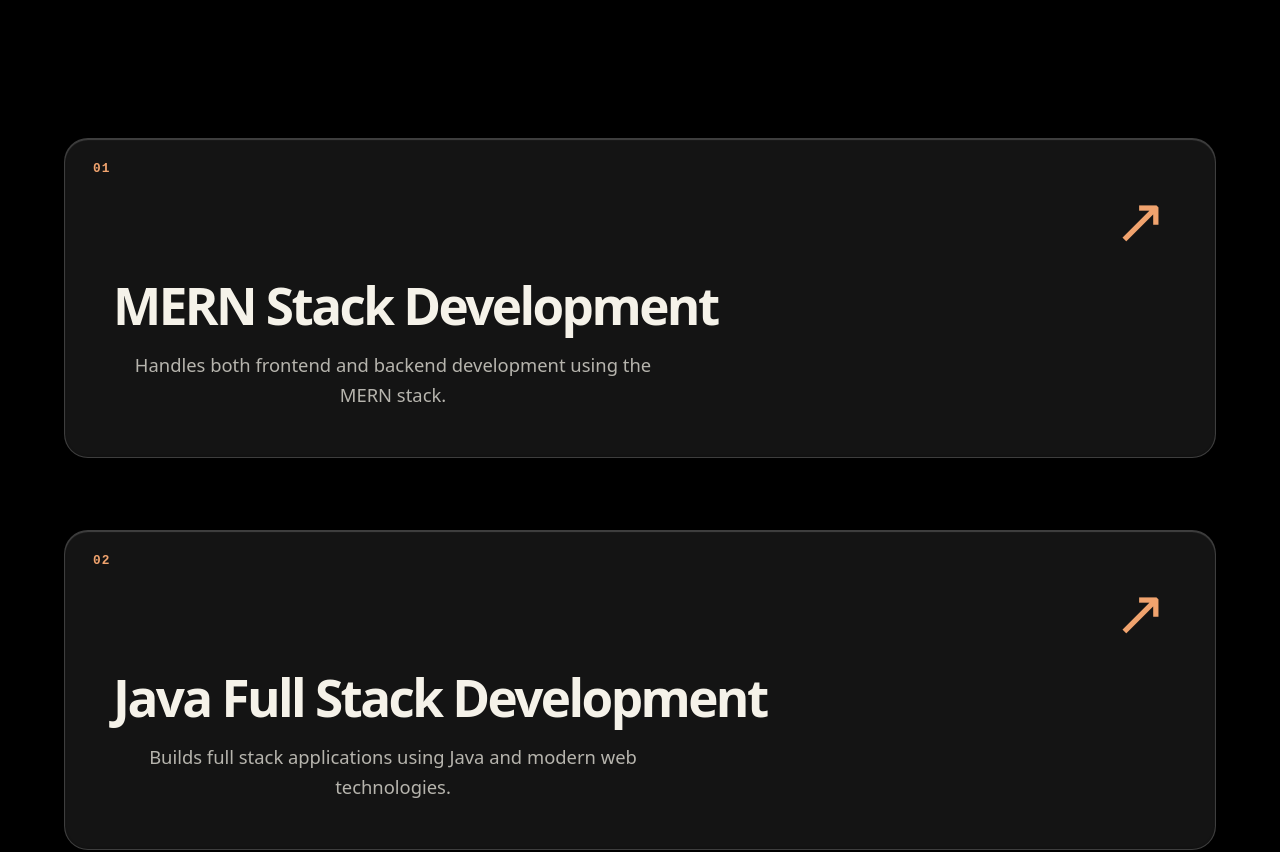
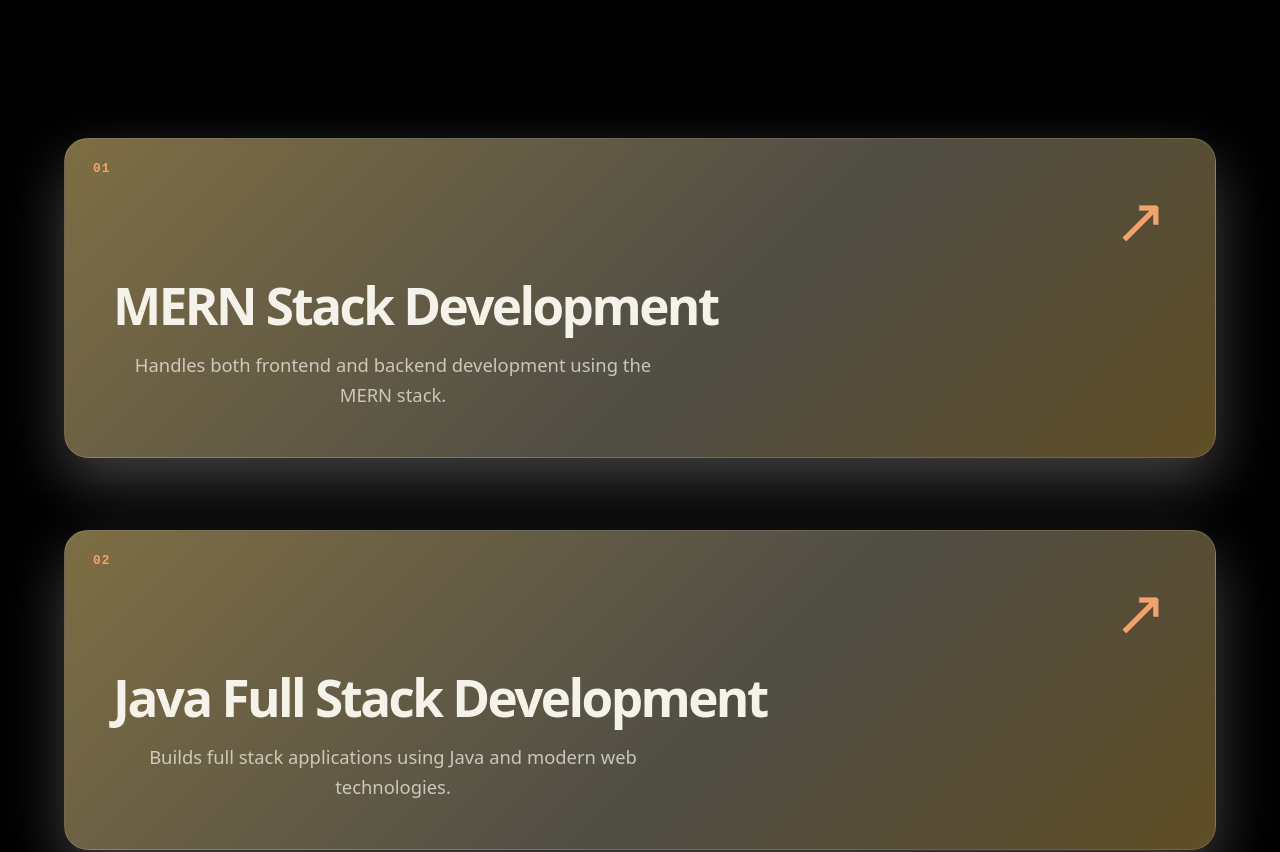
Before and after one commit to Lab-Dev-Pranav/PF, a React (Vite) app: page /home in a window 1280 px wide. Shown: the part 3220-4072 px from the top of the page. Built offline with nearby package versions, Linux system fonts and the light colour scheme; a web font is replaced by a local one.

Commit message:
effects animation + one new section of horizontal scroll

```diff
--- a/src/components/ScrollStack.css
+++ b/src/components/ScrollStack.css
@@ -31,10 +31,10 @@
   padding: clamp(1.5rem, 4vw, 3rem);
   border: 1px solid rgba(255, 255, 255, 0.14);
   border-radius: 24px;
-  /* background: linear-gradient(135deg, #173b43, #10252e 58%, #241e2b); */
-  /* box-shadow: 0 24px 60px rgba(0, 0, 0, 0.28); */
+  background: linear-gradient(135deg, #7e6e44, #504d45 58%, #5f4e25);
+  box-shadow: 0 24px 60px rgba(110, 106, 106, 0.596);
 
-    background: rgba(255, 255, 255, 0.08);
+    /* background: rgba(255, 255, 255, 0.08);
 
   backdrop-filter: blur(20px) saturate(180%);
   -webkit-backdrop-filter: blur(20px) saturate(180%);
@@ -44,7 +44,7 @@
   box-shadow:
     0 4px 30px rgba(0, 0, 0, 0.15),
     inset 0 1px 1px rgba(255, 255, 255, 0.2),
-    inset 0 -1px 2px rgba(0, 0, 0, 0.2);
+    inset 0 -1px 2px rgba(0, 0, 0, 0.2); */
 
   transform-origin: top center;
   transform-style: preserve-3d;
```
